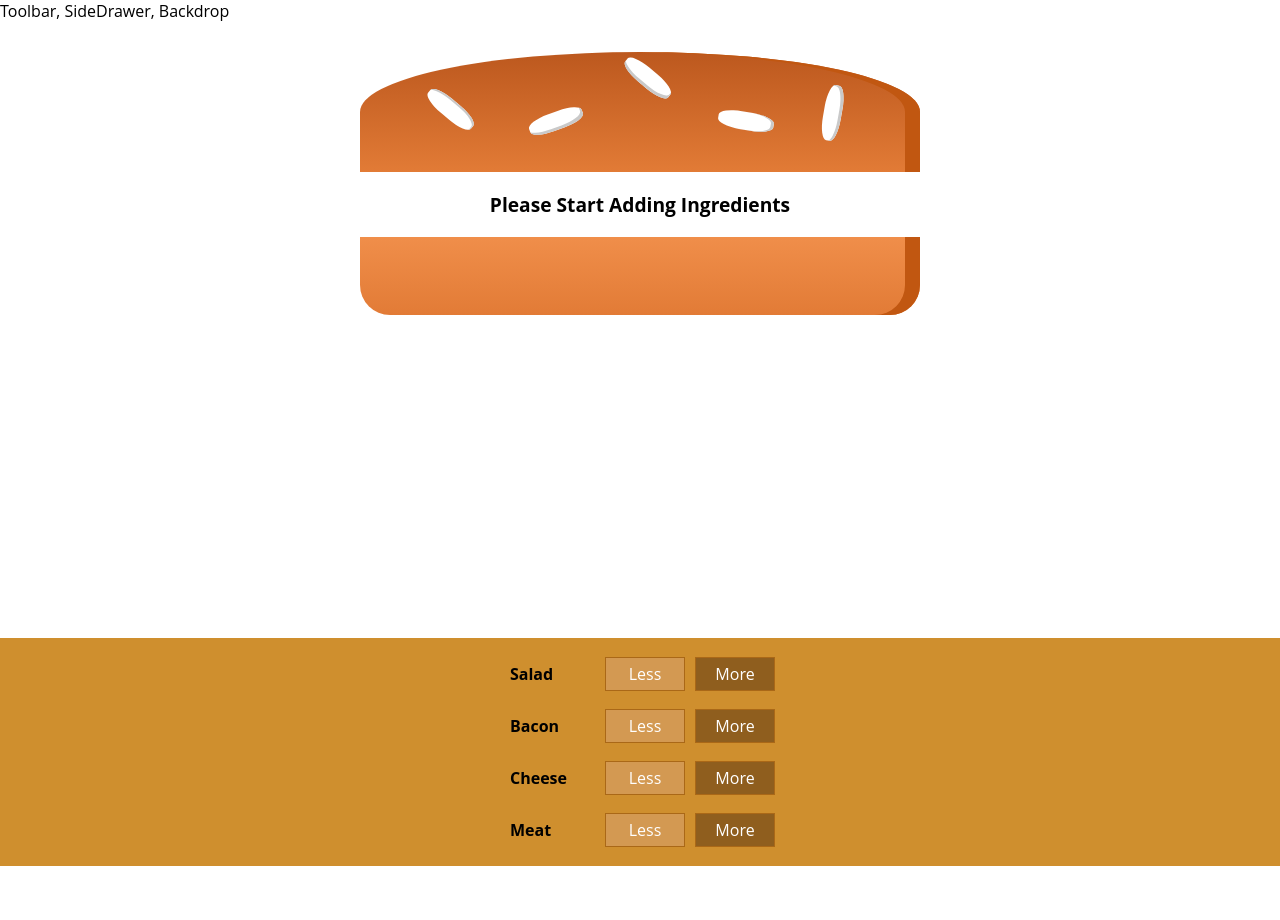
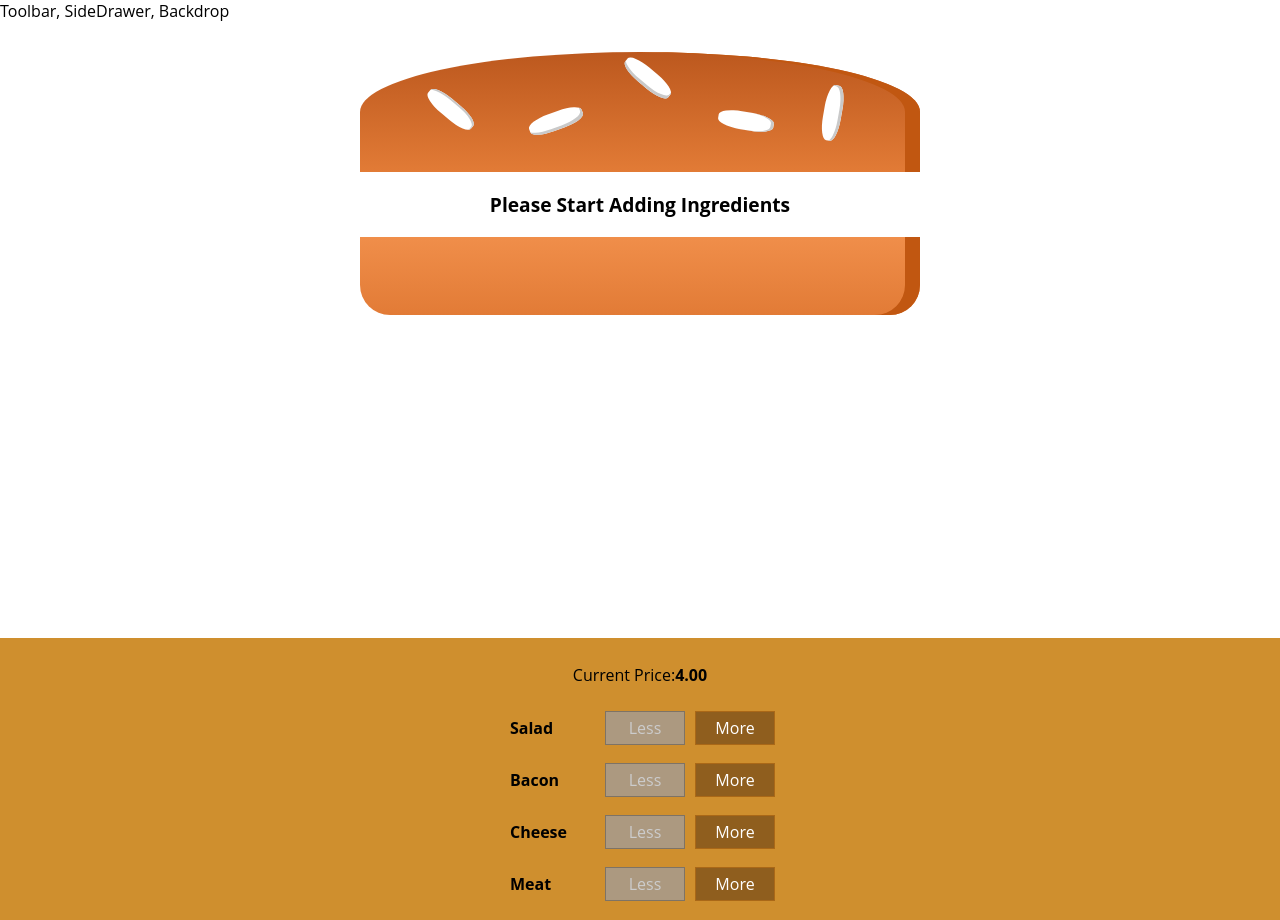
Before and after one commit to SiddTripathi/React_Application, a React (Create React App) app in the folder burger_builder/: page / in a window 1280 px wide. Before the commit the page ends 866 px from the top, so only its background shows below. Built offline with nearby package versions, Linux system fonts and the light colour scheme; the HTML template or start-up script is replaced by a standard one.

Commit message:
Remove Ingredient button and Price display

```diff
--- a/burger_builder/src/Components/Burger/BuildControls/BuildControl/BuildControl.js
+++ b/burger_builder/src/Components/Burger/BuildControls/BuildControl/BuildControl.js
@@ -6,7 +6,7 @@
         <div className={classes.Label}>
             {props.label}
         </div>
-        <button className={classes.Less}>Less</button>
+        <button className={classes.Less} onClick={props.removed} disabled={props.disabled}>Less</button>
         <button className={classes.More} onClick={props.added}>More</button>
     </div>
 )
--- a/burger_builder/src/Components/Burger/BuildControls/BuildControls.js
+++ b/burger_builder/src/Components/Burger/BuildControls/BuildControls.js
@@ -12,12 +12,15 @@
 
 const buildControls = (props) => (
     <div className={classes.BuildControls}>
+        <p>Current Price:<strong>{props.price.toFixed(2)}</strong></p>
         {controls.map(ctrl => (
             <BuildControl
                 key={ctrl.label}
                 label={ctrl.label}
 
-                added={() => props.ingredientAdded(ctrl.type)} />
+                added={() => props.ingredientAdded(ctrl.type)}
+                removed={() => props.ingredientRemoved(ctrl.type)}
+                disabled={props.disabled[ctrl.type]} />
         ))}
 
     </div>
--- a/burger_builder/src/Container/BurgerBuilder/BurgerBuilder.js
+++ b/burger_builder/src/Container/BurgerBuilder/BurgerBuilder.js
@@ -36,15 +36,37 @@
     }
 
     removeIngredientHandler = (type) => {
-
+        const oldCount = this.state.ingredients[type]
+        if (oldCount <= 0) {
+            return;
+        }
+        const updatedCount = oldCount - 1;
+        const updatedIngredients = {
+            ...this.state.ingredients
+        }
+        updatedIngredients[type] = updatedCount
+        const priceDeduction = INGREDIENT_PRICES[type]
+        const oldPrice = this.state.totalPrice
+        const newPrice = oldPrice - priceDeduction
+        this.setState({ totalPrice: newPrice, ingredients: updatedIngredients })
     }
 
     render() {
+        const disabledInfo = {
+            ...this.state.ingredients
+        }
+        for (let key in disabledInfo) {
+            disabledInfo[key] = disabledInfo[key] <= 0
+        }
+
         return (
             <Auxiliary>
                 <Burger ingredients={this.state.ingredients}></Burger>
                 <BuildControls
                     ingredientAdded={this.addIngredientHandler}
+                    ingredientRemoved={this.removeIngredientHandler}
+                    disabled={disabledInfo}
+                    price={this.state.totalPrice}
                 ></BuildControls>
 
             </Auxiliary>
```
